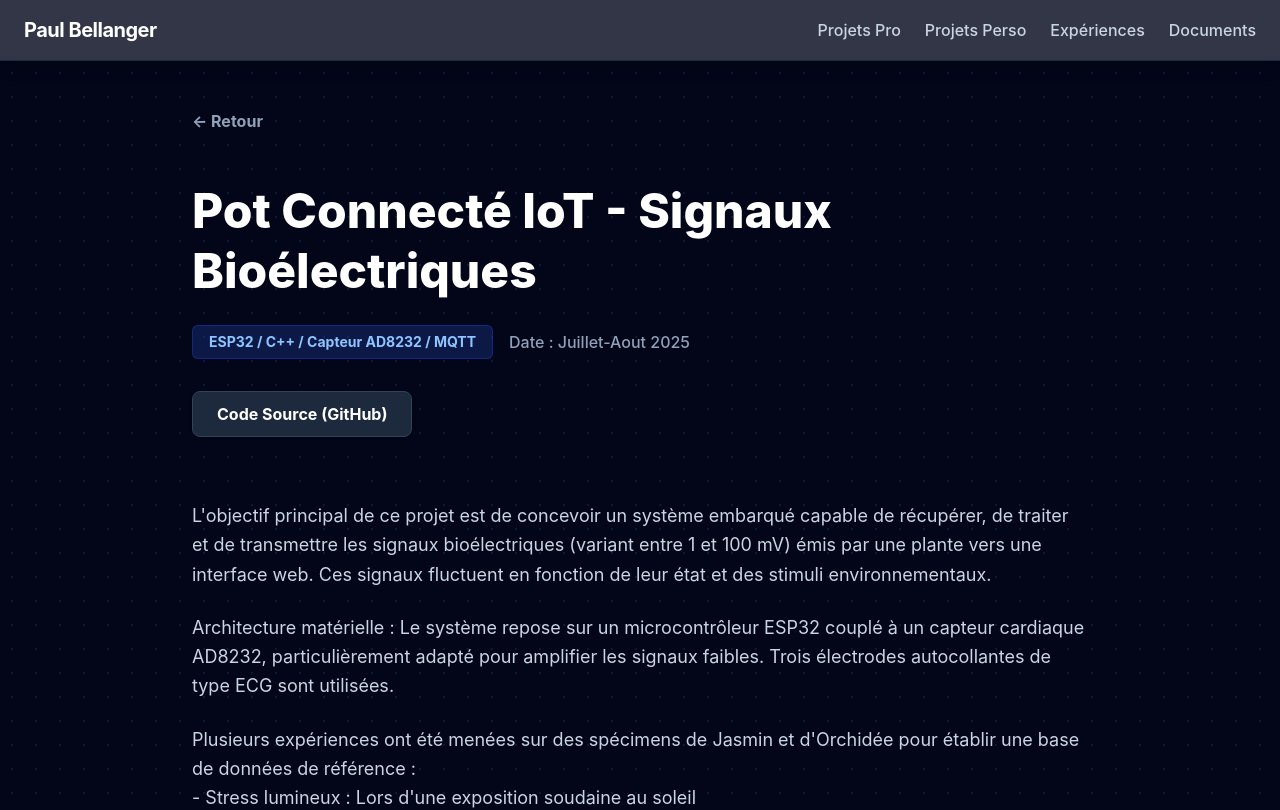
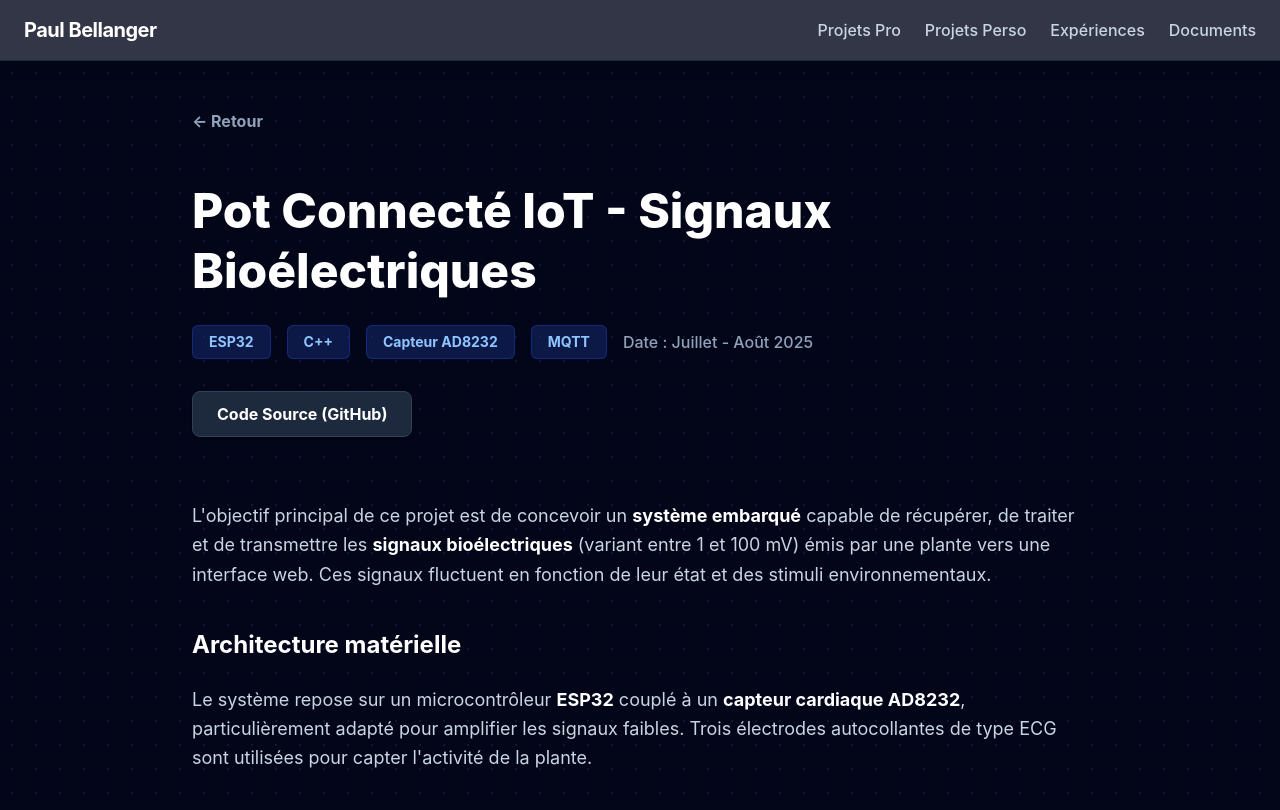
Before and after one commit to Methdec/Portfolio, a React (Vite) app: page /projet/pot-connecte in a window 1280 px wide. Shown: the top 810 px of the page. Built offline with nearby package versions, Linux system fonts and the light colour scheme.

Commit message:
Ajout projet portfolio

```diff
--- a/src/data/projects.js
+++ b/src/data/projects.js
@@ -32,7 +32,7 @@ export const projectsData = {
         "Flow est une application web Full-Stack de type réseau social, fortement inspirée de Twitter (X), réalisée dans le cadre d'un projet de groupe.",
         "L'objectif était de concevoir une plateforme interactive capable de gérer des flux de données en temps réel, des interactions sociales complexes et un système de monétisation.",
         "Le projet repose sur une architecture moderne utilisant Next.js et TypeScript pour le front-end, combinés à Supabase pour la gestion de la base de données, de l'authentification et du temps réel.",
-        "[GALLERY_MEDIUM] /images/flowaccueil.png, flowimage2.png",
+        "[GALLERY_MEDIUM] /images/flowaccueil.png, /images/flowimage2.png",
         "### Fonctionnalités implémentées :",
         "- **Moteur social complet :** Publication de posts (tweets), retweets, système de likes, gestion des hashtags et des mentions entre utilisateurs.",
         "- **Temps réel :** Implémentation d'une messagerie privée (Direct Messages) et d'un système de notifications dynamiques.",
@@ -61,18 +61,41 @@ export const projectsData = {
       demoLink: 'https://demo-dashboard.com'
     },
     {
+      id: 'portfolio-react',
+      title: 'Portfolio Personnel - React & Tailwind',
+      tech: 'React / Tailwind CSS / Vite / Vercel',
+      date: 'Septembre 2026',
+      githubLink: 'https://github.com/Methdec/Portfolio',
+      demoLink: '/',
+      images: [],
+      content: [
+        "Conception et développement de ce **portfolio interactif** (le site sur lequel vous naviguez actuellement) afin de présenter mon parcours, mes compétences et mes réalisations de manière centralisée.",
+
+        "### Design & UI/UX",
+        "L'interface a été entièrement pensée autour d'un **Dark Mode** élégant pour un rendu développeur très moderne. Elle intègre des effets de **Glassmorphism** (cartes en verre dépoli), des grilles d'arrière-plan subtiles et colorées selon les sections, ainsi que des animations d'apparition fluides pour maximiser l'expérience utilisateur.",
+
+        "### Architecture Technique",
+        "- **Single Page Application (SPA)** ultra-rapide propulsée par **Vite** et structurée en composants modulaires avec **React**.\n- Routage dynamique géré par **React Router** pour une navigation instantanée sans rechargement de page.\n- Intégration d'un **interpréteur de texte sur-mesure** en JavaScript permettant de parser des balises personnalisées (pour le gras ou les sous-titres) afin de faciliter la rédaction du contenu.\n- Styling 100% responsive et utilitaire réalisé avec **Tailwind CSS**.",
+
+        "### Déploiement & CI/CD",
+        "L'hébergement est assuré par **Vercel**. Le projet est directement synchronisé avec le dépôt **GitHub** pour garantir une intégration et un déploiement continus (**CI/CD**). Chaque nouveau projet ajouté dans le code est ainsi automatiquement poussé en production sans action supplémentaire.",
+      ],
+      documents: []
+    },
+    {
       id: 'pot-connecte',
       title: 'Pot Connecté IoT - Signaux Bioélectriques',
       tech: 'ESP32 / C++ / Capteur AD8232 / MQTT',
-      date: 'Juillet-Aout 2025',
-
+      date: 'Juillet - Août 2025',
       images: [],
       content: [
-        "L'objectif principal de ce projet est de concevoir un système embarqué capable de récupérer, de traiter et de transmettre les signaux bioélectriques (variant entre 1 et 100 mV) émis par une plante vers une interface web. Ces signaux fluctuent en fonction de leur état et des stimuli environnementaux.",
+        "L'objectif principal de ce projet est de concevoir un **système embarqué** capable de récupérer, de traiter et de transmettre les **signaux bioélectriques** (variant entre 1 et 100 mV) émis par une plante vers une interface web. Ces signaux fluctuent en fonction de leur état et des stimuli environnementaux.",
 
-        "Architecture matérielle : Le système repose sur un microcontrôleur ESP32 couplé à un capteur cardiaque AD8232, particulièrement adapté pour amplifier les signaux faibles. Trois électrodes autocollantes de type ECG sont utilisées.",
+        "### Architecture matérielle",
+        "Le système repose sur un microcontrôleur **ESP32** couplé à un **capteur cardiaque AD8232**, particulièrement adapté pour amplifier les signaux faibles. Trois électrodes autocollantes de type ECG sont utilisées pour capter l'activité de la plante.",
 
-        "Plusieurs expériences ont été menées sur des spécimens de Jasmin et d'Orchidée pour établir une base de données de référence :\n- Stress lumineux : Lors d'une exposition soudaine au soleil\n- Stress physique : Un pic allant de 0.5 mV à 2.5 mV est mesuré\n- Stress hydrique : L'ajout d'eau n'a généré aucun signal distinct",
+        "### Expériences et mesures",
+        "Plusieurs expériences ont été menées sur des spécimens de Jasmin et d'Orchidée pour établir une base de données de référence :\n\n- **Stress lumineux :** Réaction mesurée lors d'une exposition soudaine au soleil.\n- **Stress physique :** Un pic allant de 0.5 mV à 2.5 mV est enregistré lors d'une perturbation.\n- **Stress hydrique :** L'ajout d'eau n'a généré aucun signal électrique distinct.",
 
         "[GALLERY_MEDIUM] /images/potconnecteimage1.png, /images/potconnecteimage2.png"
       ],
--- a/src/pages/ProjectDetail.jsx
+++ b/src/pages/ProjectDetail.jsx
@@ -4,7 +4,6 @@ import { projectsData } from '../data/projects';
 export default function ProjectDetail() {
   const { projetId } = useParams();
 
-  // 1. Détection du projet et de son type (Pro ou Perso)
   let isPro = true;
   let project = projectsData.pro.find(p => p.id === projetId);
 
@@ -13,7 +12,6 @@ export default function ProjectDetail() {
     isPro = false;
   }
 
-  // Si le projet n'existe pas
   if (!project) {
     return (
       <div className="min-h-screen bg-slate-950 flex justify-center items-center">
@@ -22,9 +20,21 @@ export default function ProjectDetail() {
     );
   }
 
-  // 2. Variables de couleurs dynamiques
-  const themeColorRGB = isPro ? '59, 130, 246' : '168, 85, 247'; // Bleu ou Violet
+  const themeColorRGB = isPro ? '59, 130, 246' : '168, 85, 247';
   const themeBadgeBg = isPro ? 'bg-blue-900/40 text-blue-300 border-blue-800/50' : 'bg-purple-900/40 text-purple-300 border-purple-800/50';
+
+  // NOUVELLE FONCTION : Transforme les **texte** en balises **
+  const renderTextWithBold = (text) => {
+    // Sépare le texte à chaque balise **
+    const parts = text.split(/\*\*(.*?)\*\*/g);
+    return parts.map((part, index) => {
+      // Les index impairs (1, 3, 5...) sont les mots qui étaient entre ** **
+      if (index % 2 === 1) {
+        return <strong key={index} className="font-bold text-white">{part}</strong>;
+      }
+      return part;
+    });
+  };
 
   return (
     <div
@@ -36,7 +46,6 @@ export default function ProjectDetail() {
     >
       <div className="max-w-4xl mx-auto">
 
-        {/* BOUTON RETOUR */}
         <Link
           onClick={() => window.history.back()}
           className="inline-flex items-center gap-2 mb-12 text-slate-400 font-bold hover:text-white transition-colors cursor-pointer decoration-transparent"
@@ -44,16 +53,18 @@ export default function ProjectDetail() {
           ← Retour
         </Link>
 
-        {/* EN-TÊTE DU PROJET */}
         <header className="mb-16">
           <h1 className="text-4xl md:text-5xl font-extrabold text-white mb-6 leading-tight">
             {project.title}
           </h1>
 
           <div className="flex flex-wrap gap-4 items-center mb-8">
-            <span className={`px-4 py-1.5 rounded-md text-sm font-bold border ${themeBadgeBg}`}>
-              {project.tech}
-            </span>
+            {/* Découpage des technologies pour créer plusieurs badges */}
+            {project.tech && project.tech.split('/').map((techItem, index) => (
+              <span key={index} className={`px-4 py-1.5 rounded-md text-sm font-bold border ${themeBadgeBg}`}>
+                {techItem.trim()}
+              </span>
+            ))}
             <span className="text-slate-400 font-medium flex items-center gap-2">
               Date : {project.date}
             </span>
@@ -83,11 +94,20 @@ export default function ProjectDetail() {
           </div>
         </header>
 
-        {/* CONTENU DU PROJET (Texte + Images) */}
         <section className="mb-16">
           {project.content.map((paragraph, index) => {
             const cleanParagraph = paragraph.trim();
 
+            // TITRES AVEC ###
+            if (cleanParagraph.startsWith('### ')) {
+              return (
+                <h3 key={index} className="text-2xl font-bold text-white mt-10 mb-6">
+                  {cleanParagraph.replace('### ', '')}
+                </h3>
+              );
+            }
+
+            // IMAGES...
             if (cleanParagraph.startsWith('[IMAGE]')) {
               const imageUrl = cleanParagraph.replace('[IMAGE]', '').trim();
               return (
@@ -132,24 +152,25 @@ export default function ProjectDetail() {
               );
             }
 
+            // PARAGRAPHES NORMAUX (avec détection du gras)
             return (
               <p
                 key={index}
                 className="text-slate-300 text-lg leading-relaxed mb-6 whitespace-pre-line"
               >
-                {paragraph}
+                {/* On passe le texte à notre nouvelle fonction */}
+                {renderTextWithBold(cleanParagraph)}
               </p>
             );
           })}
         </section>
 
-        {/* DOCUMENTS ASSOCIÉS */}
+        {/* ... (Section des Documents associées inchangée) ... */}
         {project.documents && project.documents.length > 0 && (
           <section className="mt-16 pt-12 border-t border-slate-800/50">
             <h3 className="text-2xl font-bold text-white mb-8">
               Documents associés
             </h3>
-
             <div className="grid grid-cols-1 md:grid-cols-2 gap-6">
               {project.documents.map((doc) => (
                 <div
@@ -158,23 +179,9 @@ export default function ProjectDetail() {
                 >
                   <h4 className="text-xl font-bold text-white mb-2">{doc.title}</h4>
                   <p className="text-slate-400 text-sm leading-relaxed mb-6">{doc.description}</p>
-
                   <div className="flex gap-3 mt-auto">
-                    <a
-                      href={doc.fileUrl}
-                      target="_blank"
-                      rel="noopener noreferrer"
-                      className="flex-1 text-center bg-slate-800 text-slate-300 py-2.5 rounded-lg font-bold text-sm hover:bg-slate-700 hover:text-white transition-colors border border-slate-700"
-                    >
-                      Consulter
-                    </a>
-                    <a
-                      href={doc.fileUrl}
-                      download={doc.downloadName}
-                      className="flex-1 text-center bg-amber-600 text-white py-2.5 rounded-lg font-bold text-sm hover:bg-amber-500 transition-colors shadow-[0_0_15px_rgba(217,119,6,0.3)]"
-                    >
-                      Télécharger
-                    </a>
+                    <a href={doc.fileUrl} target="_blank" rel="noopener noreferrer" className="flex-1 text-center bg-slate-800 text-slate-300 py-2.5 rounded-lg font-bold text-sm hover:bg-slate-700 hover:text-white transition-colors border border-slate-700">Consulter</a>
+                    <a href={doc.fileUrl} download={doc.downloadName} className="flex-1 text-center bg-amber-600 text-white py-2.5 rounded-lg font-bold text-sm hover:bg-amber-500 transition-colors shadow-[0_0_15px_rgba(217,119,6,0.3)]">Télécharger</a>
                   </div>
                 </div>
               ))}
```
